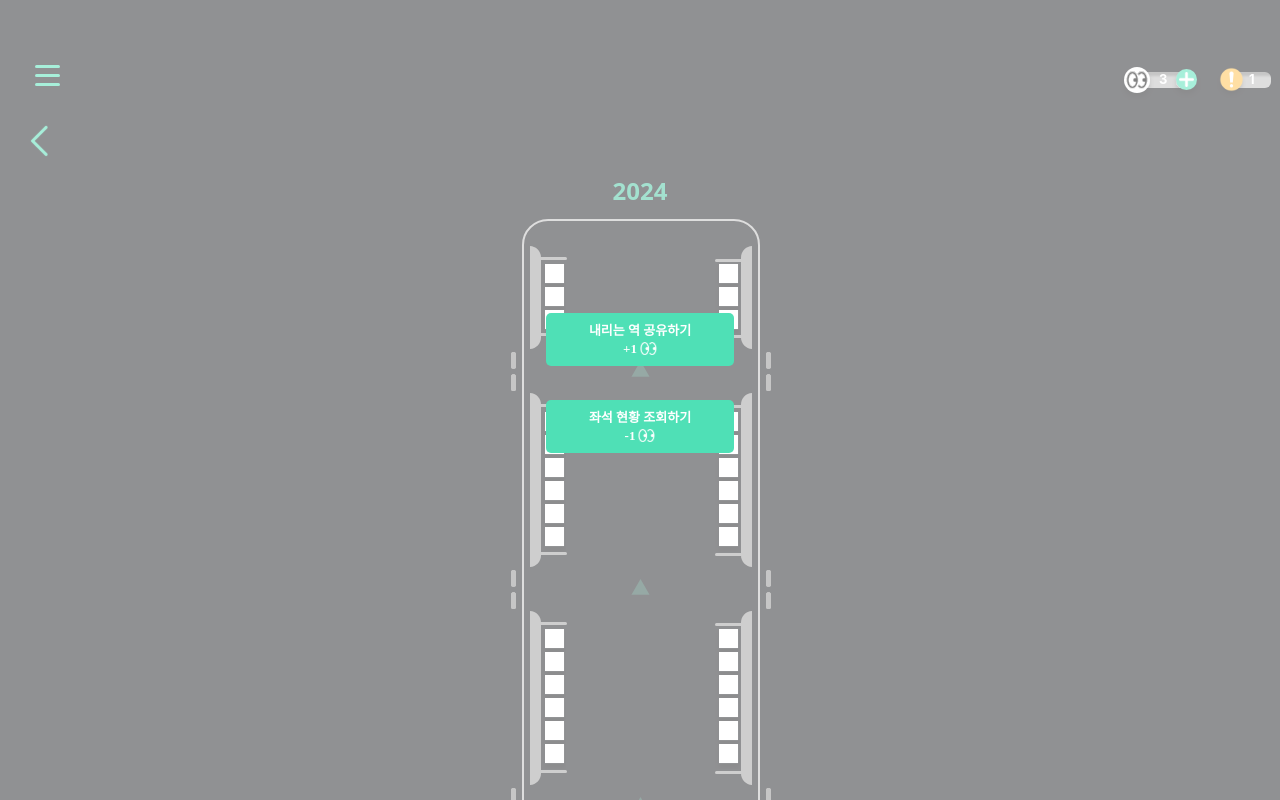
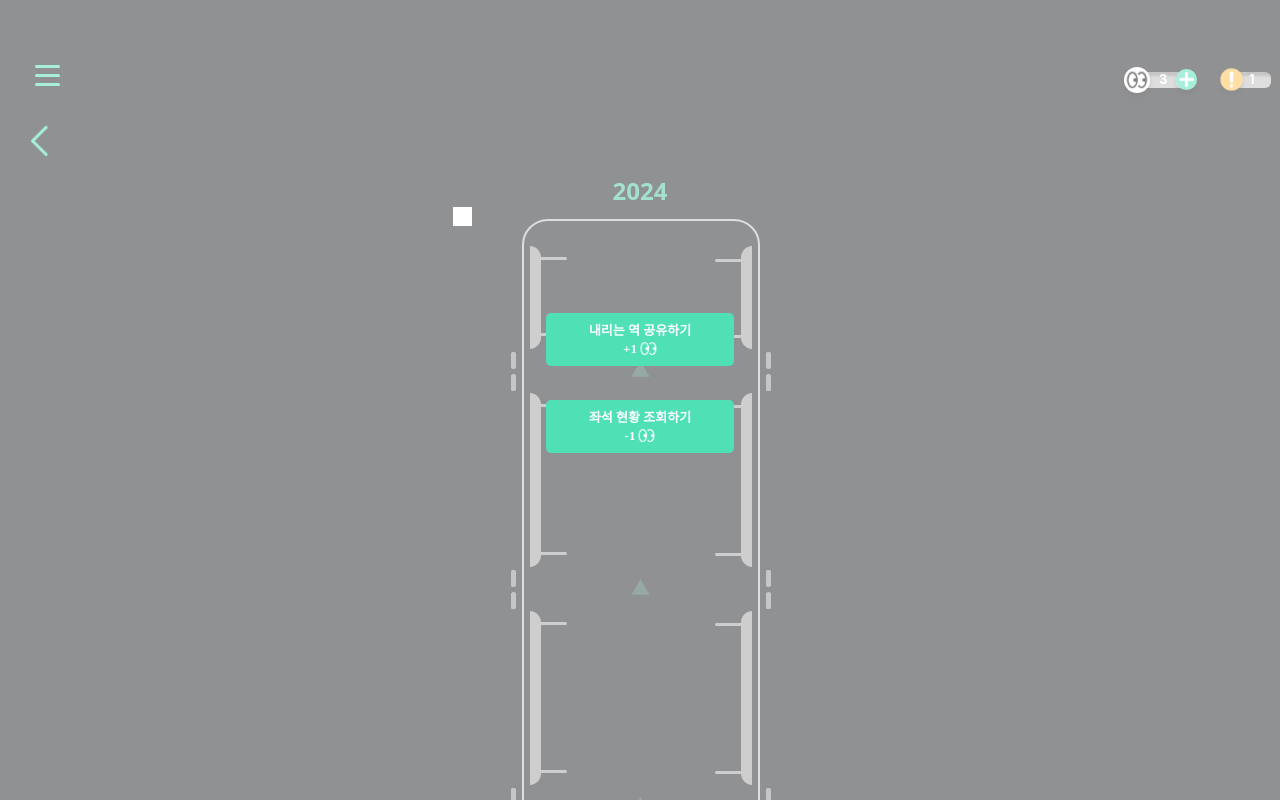
Before and after one commit to NNAERYEOK/NNY-Front, a React (Create React App) app: page /seat in a window 1280 px wide. Built offline with nearby package versions, Linux system fonts and the light colour scheme.

Commit message:
feat : Seat컴포넌트 구현

```diff
--- a/src/components/Seat.js
+++ b/src/components/Seat.js
@@ -1,503 +1,47 @@
-import React, { useState } from "react";
-import styled from "styled-components";
+import React, { Children, useState } from "react";
+import styled, { css } from "styled-components";
 import myseat from "../image/myseat.svg";
 import seated from "../image/seated.svg";
 import seat from "../image/seat.svg";
 
-// 상하 23px 차이
+const Seat = ({ children, left, top, onClick, ...props }) => {
+  const SeatBox = styled.div`
+    position: absolute;
+    left: ${left};
+    top: ${top};
+    width: 19px;
+    height: 19px;
 
-//노약자석 왼
-const Empty1 = styled.div`
-  background: url(${seat});
-  position: absolute;
-  left: 88px;
-  top: 57px;
+    font-family: "Inter";
+    font-style: normal;
+    font-weight: 700;
+    font-size: 13px;
+    line-height: 16px;
+    display: flex;
+    justify-content: center;
+    align-items: center;
+    text-align: center;
+    color: #4fe0b6;
 
-  width: 25px;
-  height: 25px;
+    background: #ffffff; // 흰색
 
-  color: green;
-`;
+    ${props =>
+      props.myseat &&
+      css`
+        background: #4fe0b6; // 민트
+      `}
 
-const Empty2 = styled.div`
-  background: url(${seat});
-  position: absolute;
-  left: 88px;
-  top: 80px;
+    ${props =>
+      props.seated &&
+      css`
+        background: #464646; // 검정
+      `}
+  `;
 
-  width: 25px;
-  height: 25px;
-
-  color: green;
-`;
-
-const Empty3 = styled.div`
-  background: url(${seat});
-  position: absolute;
-  left: 88px;
-  top: 103px;
-
-  width: 25px;
-  height: 25px;
-
-  color: green;
-`;
-
-// 노약자석 오른
-const Empty4 = styled.div`
-  background: url(${seat});
-  position: absolute;
-  left: 262px;
-  top: 57px;
-
-  width: 25px;
-  height: 25px;
-
-  color: green;
-`;
-
-const Empty5 = styled.div`
-  background: url(${seat});
-  position: absolute;
-  left: 262px;
-  top: 80px;
-
-  width: 25px;
-  height: 25px;
-
-  color: green;
-`;
-
-const Empty6 = styled.div`
-  background: url(${seat});
-  position: absolute;
-  left: 262px;
-  top: 103px;
-
-  width: 25px;
-  height: 25px;
-
-  color: green;
-`;
-
-// 일반 좌석 왼
-
-const Empty11 = styled.div`
-  background: url(${seat});
-  position: absolute;
-  left: 88px;
-  top: 205px;
-
-  width: 25px;
-  height: 25px;
-
-  color: green;
-`;
-
-const Empty12 = styled.div`
-  background: url(${seat});
-  position: absolute;
-  left: 88px;
-  top: 228px;
-
-  width: 25px;
-  height: 25px;
-
-  color: green;
-`;
-
-const Empty13 = styled.div`
-  background: url(${seat});
-  position: absolute;
-  left: 88px;
-  top: 251px;
-
-  width: 25px;
-  height: 25px;
-
-  color: green;
-`;
-
-const Empty14 = styled.div`
-  background: url(${seat});
-  position: absolute;
-  left: 88px;
-  top: 274px;
-
-  width: 25px;
-  height: 25px;
-
-  color: green;
-`;
-
-const Empty15 = styled.div`
-  background: url(${seat});
-  position: absolute;
-  left: 88px;
-  top: 297px;
-
-  width: 25px;
-  height: 25px;
-
-  color: green;
-`;
-
-const Empty16 = styled.div`
-  background: url(${seat});
-  position: absolute;
-  left: 88px;
-  top: 320px;
-
-  width: 25px;
-  height: 25px;
-
-  color: green;
-`;
-
-// 왼 2
-const Empty17 = styled.div`
-  background: url(${seat});
-  position: absolute;
-  left: 88px;
-  top: 422px;
-
-  width: 25px;
-  height: 25px;
-
-  color: green;
-`;
-
-const Empty18 = styled.div`
-  background: url(${seat});
-  position: absolute;
-  left: 88px;
-  top: 445px;
-
-  width: 25px;
-  height: 25px;
-
-  color: green;
-`;
-
-const Empty19 = styled.div`
-  background: url(${seat});
-  position: absolute;
-  left: 88px;
-  top: 468px;
-
-  width: 25px;
-  height: 25px;
-
-  color: green;
-`;
-
-const Empty20 = styled.div`
-  background: url(${seat});
-  position: absolute;
-  left: 88px;
-  top: 491px;
-
-  width: 25px;
-  height: 25px;
-
-  color: green;
-`;
-
-const Empty21 = styled.div`
-  background: url(${seat});
-  position: absolute;
-  left: 88px;
-  top: 514px;
-
-  width: 25px;
-  height: 25px;
-
-  color: green;
-`;
-
-const Empty22 = styled.div`
-  background: url(${seat});
-  position: absolute;
-  left: 88px;
-  top: 537px;
-
-  width: 25px;
-  height: 25px;
-
-  color: green;
-`;
-
-// 왼 아래 노약자
-
-const Empty23 = styled.div`
-  background: url(${seat});
-  position: absolute;
-  left: 88px;
-  top: 640px;
-
-  width: 25px;
-  height: 25px;
-
-  color: green;
-`;
-
-const Empty24 = styled.div`
-  background: url(${seat});
-  position: absolute;
-  left: 88px;
-  top: 663px;
-
-  width: 25px;
-  height: 25px;
-
-  color: green;
-`;
-
-const Empty25 = styled.div`
-  background: url(${seat});
-  position: absolute;
-  left: 88px;
-  top: 686px;
-
-  width: 25px;
-  height: 25px;
-
-  color: green;
-`;
-
-// 오른쪽 일반 1
-
-const Empty26 = styled.div`
-  background: url(${seat});
-  position: absolute;
-  left: 262px;
-  top: 205px;
-
-  width: 25px;
-  height: 25px;
-
-  color: green;
-`;
-
-const Empty27 = styled.div`
-  background: url(${seat});
-  position: absolute;
-  left: 262px;
-  top: 228px;
-
-  width: 25px;
-  height: 25px;
-
-  color: green;
-`;
-
-const Empty28 = styled.div`
-  background: url(${seat});
-  position: absolute;
-  left: 262px;
-  top: 251px;
-
-  width: 25px;
-  height: 25px;
-
-  color: green;
-`;
-
-const Empty29 = styled.div`
-  background: url(${seat});
-  position: absolute;
-  left: 262px;
-  top: 274px;
-
-  width: 25px;
-  height: 25px;
-
-  color: green;
-`;
-
-const Empty30 = styled.div`
-  background: url(${seat});
-  position: absolute;
-  left: 262px;
-  top: 297px;
-
-  width: 25px;
-  height: 25px;
-
-  color: green;
-`;
-
-const Empty31 = styled.div`
-  background: url(${seat});
-  position: absolute;
-  left: 262px;
-  top: 320px;
-
-  width: 25px;
-  height: 25px;
-
-  color: green;
-`;
-
-// 일반 오른쪽 2
-const Empty32 = styled.div`
-  background: url(${seat});
-  position: absolute;
-  left: 262px;
-  top: 422px;
-
-  width: 25px;
-  height: 25px;
-
-  color: green;
-`;
-
-const Empty33 = styled.div`
-  background: url(${seat});
-  position: absolute;
-  left: 262px;
-  top: 445px;
-
-  width: 25px;
-  height: 25px;
-
-  color: green;
-`;
-
-const Empty34 = styled.div`
-  background: url(${seat});
-  position: absolute;
-  left: 262px;
-  top: 468px;
-
-  width: 25px;
-  height: 25px;
-
-  color: green;
-`;
-
-const Empty35 = styled.div`
-  background: url(${seat});
-  position: absolute;
-  left: 262px;
-  top: 491px;
-
-  width: 25px;
-  height: 25px;
-
-  color: green;
-`;
-
-const Empty36 = styled.div`
-  background: url(${seat});
-  position: absolute;
-  left: 262px;
-  top: 514px;
-
-  width: 25px;
-  height: 25px;
-
-  color: green;
-`;
-
-const Empty37 = styled.div`
-  background: url(${seat});
-  position: absolute;
-  left: 262px;
-  top: 537px;
-
-  width: 25px;
-  height: 25px;
-
-  color: green;
-`;
-
-// 오 아래 노약자
-
-const Empty38 = styled.div`
-  background: url(${seat});
-  position: absolute;
-  left: 262px;
-  top: 640px;
-
-  width: 25px;
-  height: 25px;
-
-  color: green;
-`;
-
-const Empty39 = styled.div`
-  background: url(${seat});
-  position: absolute;
-  left: 262px;
-  top: 663px;
-
-  width: 25px;
-  height: 25px;
-
-  color: green;
-`;
-
-const Empty40 = styled.div`
-  background: url(${seat});
-  position: absolute;
-  left: 262px;
-  top: 686px;
-
-  width: 25px;
-  height: 25px;
-
-  color: green;
-`;
-
-const Other = styled.div`
-  background: url(${seated});
-  left: 262px;
-  width: 25px;
-  height: 25px;
-`;
-
-const Mine = styled.div`
-  position: absolute;
-  left: 95px;
-  top: 54px;
-  background: url(${myseat});
-
-  width: 25px;
-  height: 25px;
-`;
-
-// 좌석 컴포넌트 로직 만들기
-
-const CustomSeat = styled.div``;
-
-const Seat = ({ left, ...props }) => {
-  const [seat, setSeat] = useState([
-    { left: "262px", top: "686px", seated: true, mine: true },
-  ]);
   return (
-    <>
-      {/* 왼쪽 노약자 */}
-      <Empty1 /> <Empty2 /> <Empty3 />
-      {/* 오른쪽 노약자 */}
-      <Empty4 /> <Empty5 /> <Empty6 />
-      {/* 왼 1 */}
-      <Empty11 /> <Empty12 /> <Empty13 />
-      <Empty14 /> <Empty15 /> <Empty16 />
-      {/* 왼 2 */}
-      <Empty17 /> <Empty18 /> <Empty19 />
-      <Empty20 /> <Empty21 /> <Empty22 />
-      {/* 왼 3 */}
-      <Empty23 /> <Empty24 /> <Empty25 />
-      {/* 오 2 */}
-      <Empty26 /> <Empty27 /> <Empty28 />
-      <Empty29 /> <Empty30 /> <Empty31 />
-      {/* 오 2 */}
-      <Empty32 /> <Empty33 /> <Empty34 />
-      <Empty35 /> <Empty36 /> <Empty37 />
-      {/* 오 아래 노약자 */}
-      <Empty38 /> <Empty39 /> <Empty40 />
-    </>
+    <SeatBox {...props} onClick={onClick}>
+      {children}
+    </SeatBox>
   );
 };
 
```
